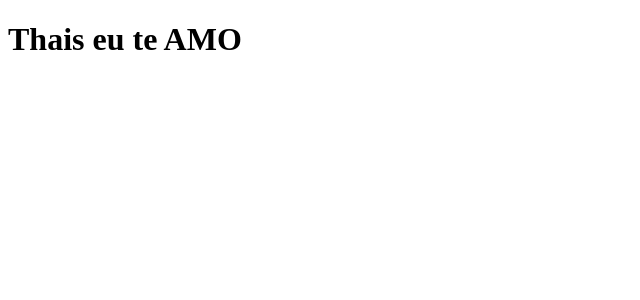
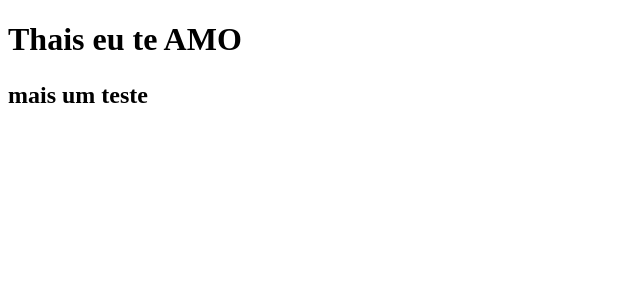
Before and after one commit to JoaoGabsoares/clone-tabnews, a Next.js app: page / in a window 1280 px wide. Shown: the top 300 px of the page, without its empty margins (0-640 px from the left). Built offline with nearby package versions, Linux system fonts and the light colour scheme.

Commit message:
adição de texto

```diff
--- a/pages/index.js
+++ b/pages/index.js
@@ -1,7 +1,11 @@
 export default function home() {
     return (
-        <h1>
+        <><h1>
             Thais eu te <strong>AMO</strong>
-        </h1>
+        </h1><h2>
+                <p>
+                    mais um teste
+                </p>
+            </h2></>
     );
 }
```
